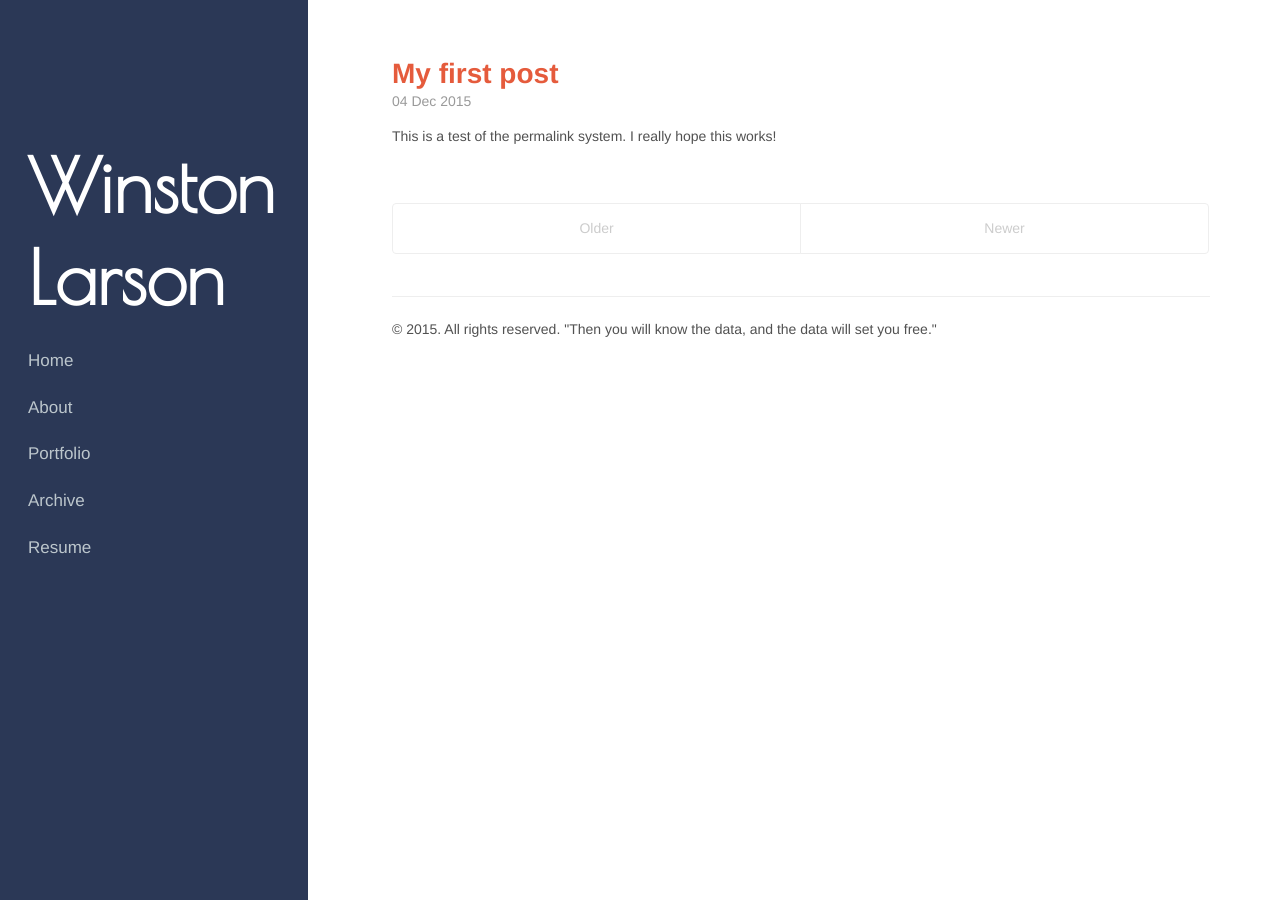
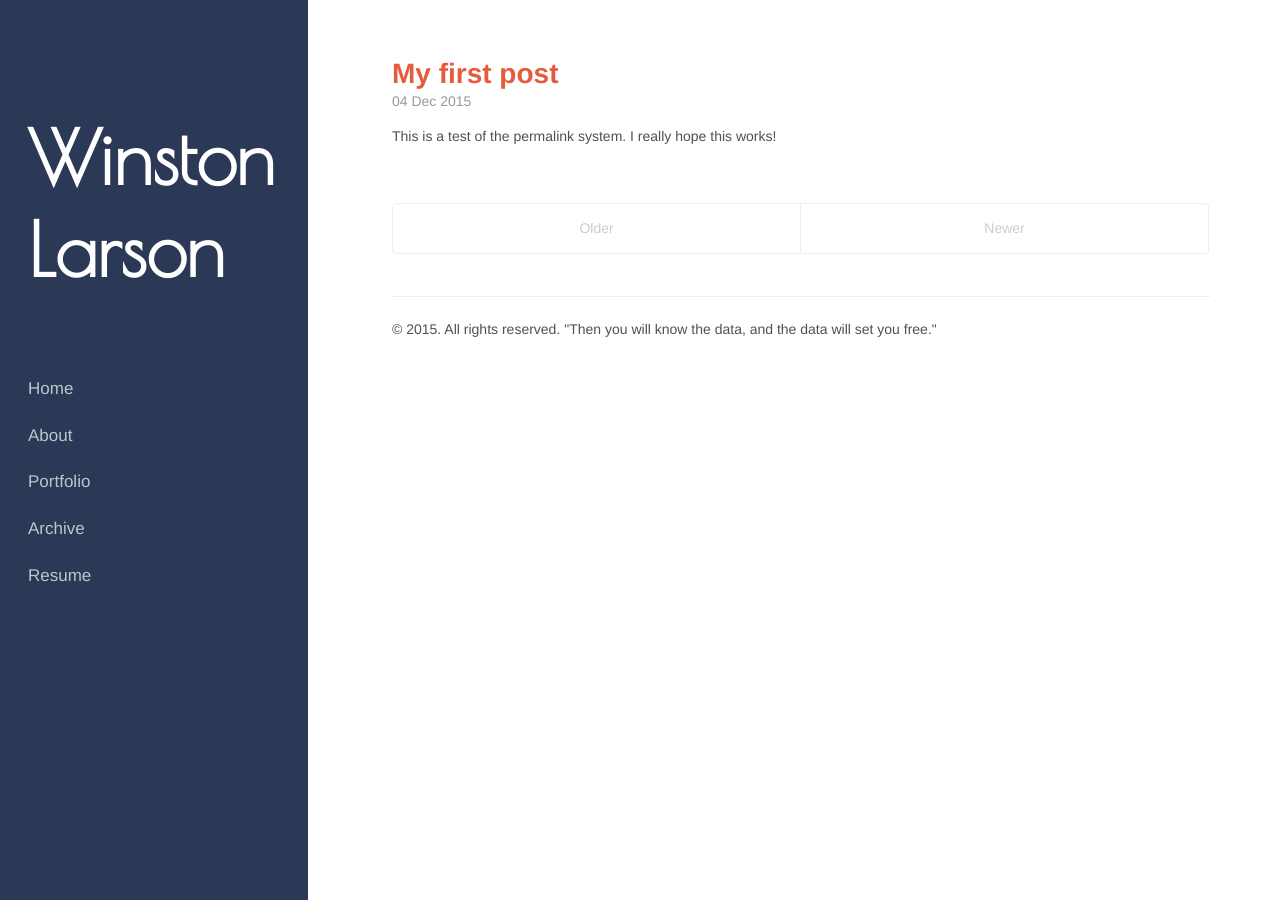
Before and after one commit to winstonlarson/old_website, a Jekyll site: the page built from index.html, in a window 1280 px wide. Built offline with Jekyll 4.4.1, drawn with Linux system fonts in a browser that asks for light colours; some web fonts are replaced; the list of posts is cut into pages by our own code.

Commit message:
fixed sidebar

```diff
--- a/public/css/hyde.css
+++ b/public/css/hyde.css
@@ -90,7 +90,7 @@ html {
 }
 @media (min-width: 48em) {
   .sidebar-about h1 {
-    margin-bottom: 0rem;
+    margin-bottom: 5rem;
   }
 }
 
@@ -122,7 +122,7 @@ a.sidebar-nav-item:focus {
   .sidebar-sticky {
     position: absolute;
     right:  1rem;
-    top: 10rem;
+    top: 8rem;
     left:   1rem;
   }
 }
```
